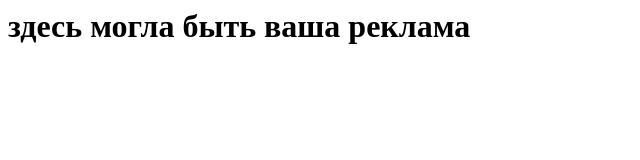
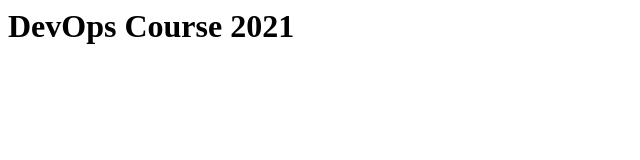
Before and after one commit to Sitnikov333/devops_course, a plain HTML site: page add/index.html in a window 1280 px wide. Shown: the whole page, without its empty margins (0-640 px from the left). Drawn offline with Linux system fonts and the light colour scheme.

Commit message:
Update index.html

```diff
--- a/add/index.html
+++ b/add/index.html
@@ -1,2 +1,2 @@
 <meta charset="utf-8">
-<h1>здесь могла быть ваша реклама</h1>
+<h1>DevOps Course 2021</h1>
```
